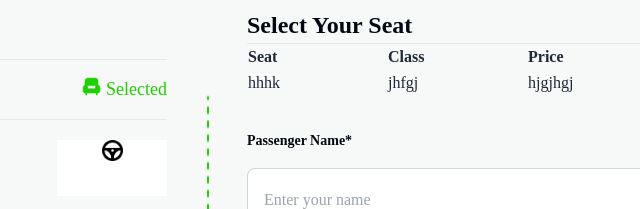
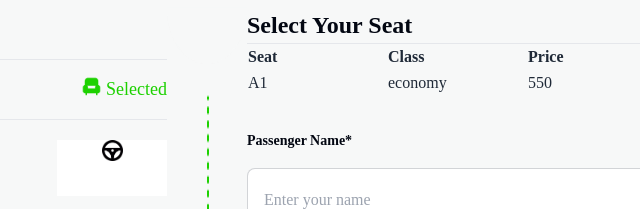
Before and after one commit to aynururme/bus-seat-reservation-system, a plain HTML site: page index.html in a window 1280 px wide. Both pictures are taken after a click on the element "A1". Shown: the part 2072-2281 px from the top of the page, 640-1280 px from the left. Drawn offline with nearby package versions, Linux system fonts and the light colour scheme.

Commit message:
seat reservation done

```diff
--- a/index.html
+++ b/index.html
@@ -226,11 +226,10 @@
                             <th class="w-[140px] text-left">Price</th>
                         </tr>
                         <tr>
-                            <td>
-                                hhhk
+                            <td id="seat-1">
                             </td>
-                            <td>jhfgj</td>
-                            <td>hjgjhgj</td>
+                            <td id="class">economy</td>
+                            <td id="price">550</td>
                         </tr>
                     </table>
                     <!-- error -->
@@ -286,10 +285,14 @@
             key.addEventListener('click', function () {
 
                 selectedSeat++;
-
+                let seatname=key.innerText;
+                    let seat1=document.getElementById('seat-1');
+                    seat1.append(seatname);
                 if (selectedSeat <= 4) {
                     key.style.background = '#1DD100';
                     key.style.color = 'white';
+
+
                 }
                 else{
                     const errormsg=document.getElementById('error-msg');
```
